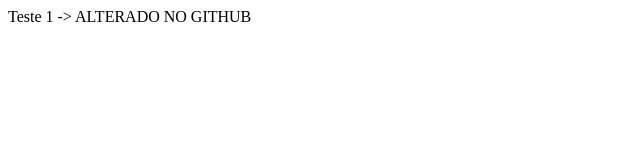
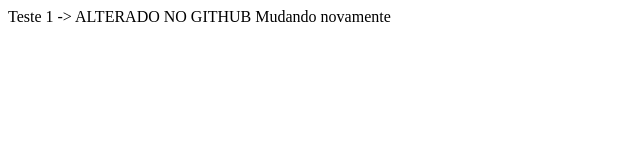
Before and after one commit to PauloMeirelles/Teste_Vscode, a plain HTML site: page index.html in a window 1280 px wide. Shown: the whole page, without its empty margins (0-640 px from the left). Drawn offline with Linux system fonts and the light colour scheme.

Commit message:
Add commit

```diff
--- a/index.html
+++ b/index.html
@@ -1,3 +1,4 @@
 <div id="teste">
     Teste 1 -> ALTERADO NO GITHUB
+    Mudando novamente
 </div>
```
